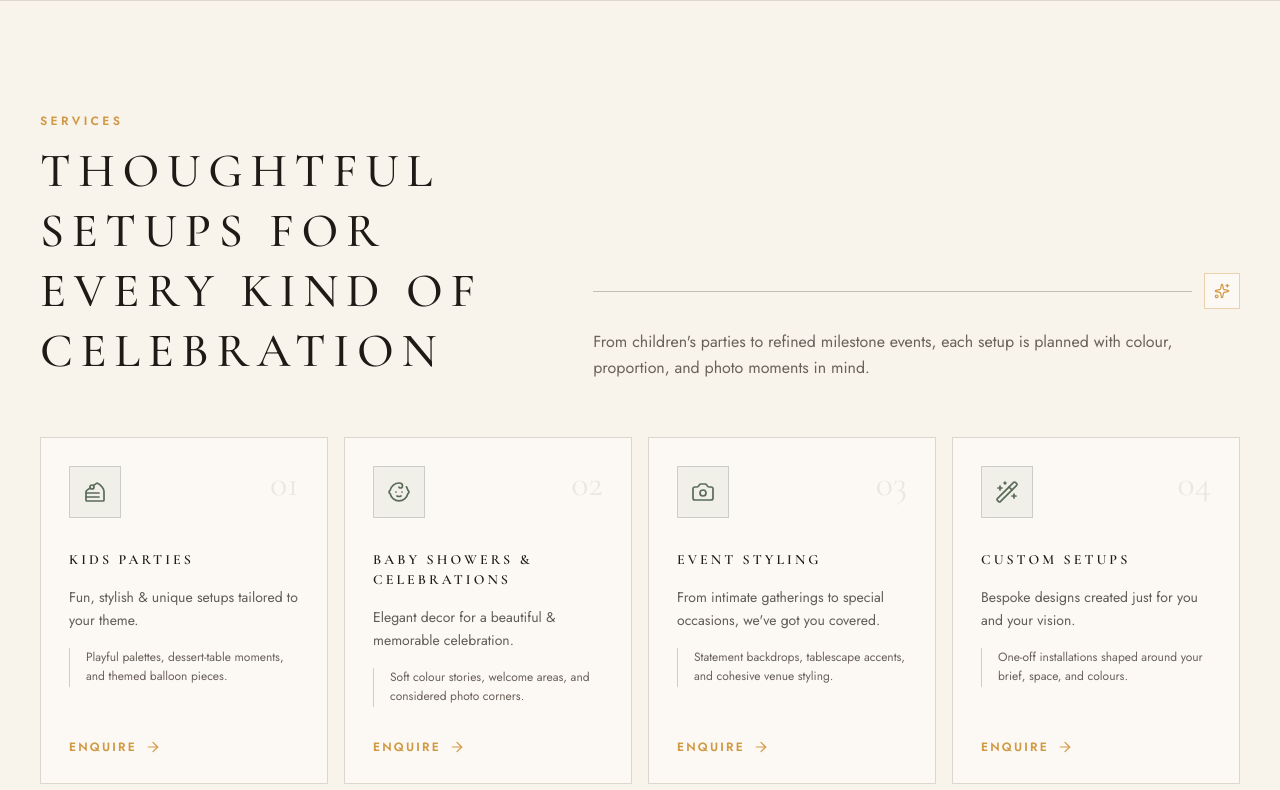
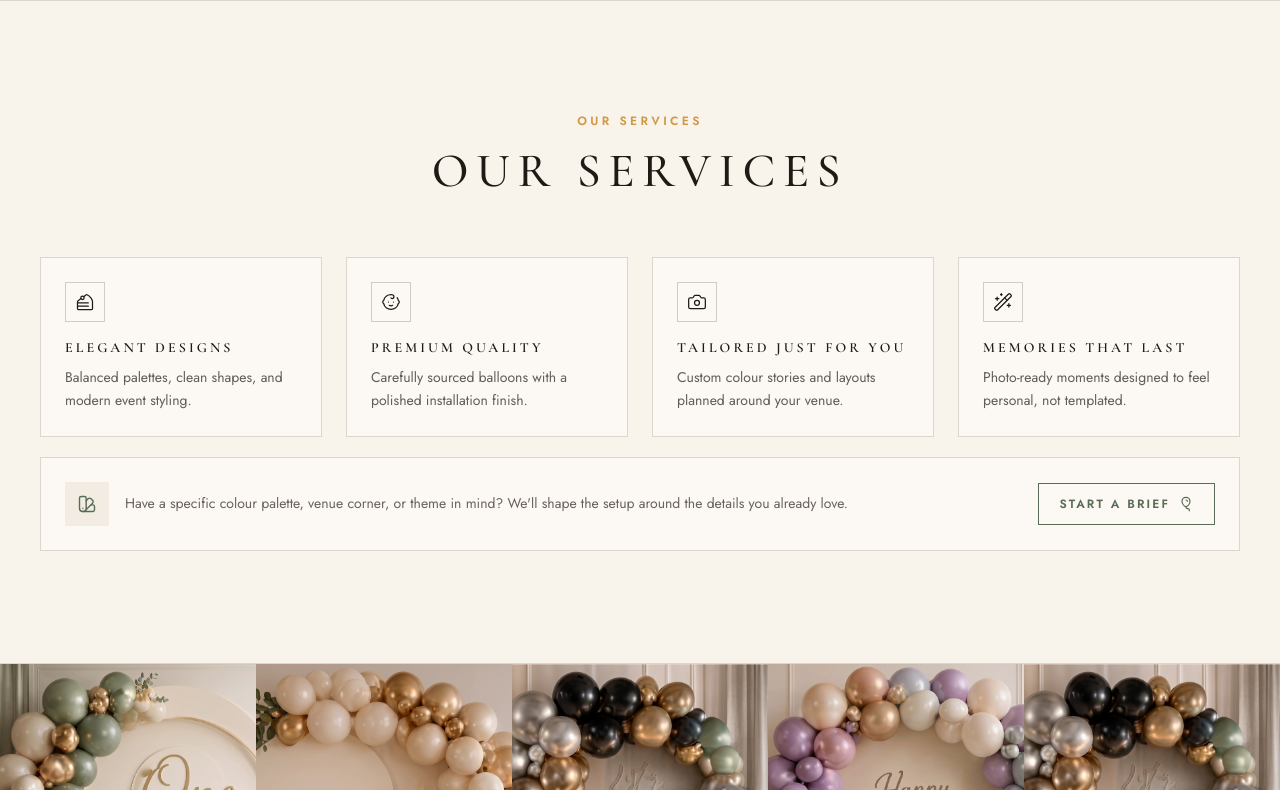
Before and after one commit to LM-Studios-Work/cloud9creations, a Next.js app: page / in a window 1280 px wide. Shown: the part 1670-2460 px from the top of the page. Built offline with nearby package versions, Linux system fonts and the light colour scheme.

Commit message:
refactor: redesign services section with minimal card layout
Simplify header, update service cards, and remove detailed descriptions

Co-authored-by: Lupry Munyai <177900950+LupryM@users.noreply.github.com>

```diff
--- a/components/services.tsx
+++ b/components/services.tsx
@@ -1,6 +1,5 @@
 import type { LucideIcon } from "lucide-react"
 import {
-  ArrowRight,
   Baby,
   Balloon,
   CakeSlice,
@@ -12,34 +11,28 @@ import {
 
 const services = [
   {
-    title: "KIDS PARTIES",
-    description: "Fun, stylish & unique setups tailored to your theme.",
-    detail: "Playful palettes, dessert-table moments, and themed balloon pieces.",
+    title: "ELEGANT DESIGNS",
+    description: "Balanced palettes, clean shapes, and modern event styling.",
     icon: CakeSlice,
   },
   {
-    title: "BABY SHOWERS & CELEBRATIONS",
-    description: "Elegant decor for a beautiful & memorable celebration.",
-    detail: "Soft colour stories, welcome areas, and considered photo corners.",
+    title: "PREMIUM QUALITY",
+    description: "Carefully sourced balloons with a polished installation finish.",
     icon: Baby,
   },
   {
-    title: "EVENT STYLING",
-    description:
-      "From intimate gatherings to special occasions, we've got you covered.",
-    detail: "Statement backdrops, tablescape accents, and cohesive venue styling.",
+    title: "TAILORED JUST FOR YOU",
+    description: "Custom colour stories and layouts planned around your venue.",
     icon: Camera,
   },
   {
-    title: "CUSTOM SETUPS",
-    description: "Bespoke designs created just for you and your vision.",
-    detail: "One-off installations shaped around your brief, space, and colours.",
+    title: "MEMORIES THAT LAST",
+    description: "Photo-ready moments designed to feel personal, not templated.",
     icon: WandSparkles,
   },
 ] satisfies {
   title: string
   description: string
-  detail: string
   icon: LucideIcon
 }[]
 
@@ -51,75 +44,42 @@ export function Services() {
       style={{ backgroundColor: "oklch(0.965 0.012 75)" }}
     >
       <div className="mx-auto w-full max-w-7xl">
-        <div className="mb-12 grid gap-6 md:grid-cols-[0.9fr_1.1fr] md:items-end lg:mb-14">
-          <div>
+        <div className="mb-12 text-center lg:mb-14">
           <p
             className="text-xs font-semibold uppercase tracking-[0.28em]"
             style={{ color: "oklch(0.72 0.12 75)" }}
           >
-              Services
+            Our Services
           </p>
           <h2 className="mt-3 font-heading text-3xl font-medium uppercase leading-tight tracking-[0.16em] text-foreground md:text-5xl">
-              Thoughtful setups for every kind of celebration
+            Our Services
           </h2>
         </div>
-          <div className="max-w-2xl md:justify-self-end">
-            <div className="mb-5 flex items-center gap-3" aria-hidden="true">
-              <div className="h-px flex-1 bg-foreground/25" />
-              <div className="flex size-9 items-center justify-center border border-accent/40 bg-card text-accent">
-                <Sparkles className="size-4" strokeWidth={1.8} />
-              </div>
-            </div>
-            <p className="text-sm leading-relaxed text-muted-foreground md:text-base">
-              From children&apos;s parties to refined milestone events, each
-              setup is planned with colour, proportion, and photo moments in
-              mind.
-            </p>
-          </div>
-        </div>
 
-        <div className="grid grid-cols-1 gap-4 sm:grid-cols-2 lg:grid-cols-4">
-          {services.map((service, index) => {
+        <div className="grid grid-cols-1 gap-6 sm:grid-cols-2 lg:grid-cols-4">
+          {services.map((service) => {
             const Icon = service.icon
 
             return (
               <article
                 key={service.title}
-                className="group flex min-h-[21rem] flex-col border border-border bg-card p-6 transition-colors hover:border-primary/35 sm:p-7"
+                className="flex flex-col gap-4 border border-border bg-card p-6"
               >
-                <div className="mb-8 flex items-start justify-between gap-5">
                 <div
-                    className="flex size-13 items-center justify-center border border-primary/25 bg-primary/[0.07] text-primary transition-colors group-hover:bg-primary group-hover:text-primary-foreground"
+                  className="flex size-10 items-center justify-center border border-foreground/20 text-foreground"
                   aria-hidden="true"
                 >
-                    <Icon className="size-6" strokeWidth={1.7} />
-                  </div>
-                  <span className="font-heading text-4xl leading-none text-foreground/[0.08]">
-                    {String(index + 1).padStart(2, "0")}
-                  </span>
+                  <Icon className="size-5" strokeWidth={1.5} />
                 </div>
 
+                <div>
                   <h3 className="font-heading text-sm font-semibold uppercase tracking-[0.22em] text-foreground">
                     {service.title}
                   </h3>
-                <p className="mt-4 text-sm leading-relaxed text-foreground/70">
+                  <p className="mt-2 text-sm leading-relaxed text-foreground/70">
                     {service.description}
                   </p>
-                <p className="mt-4 border-l border-accent/50 pl-4 text-xs leading-relaxed text-muted-foreground">
-                  {service.detail}
-                </p>
-
-                <a
-                  href="#contact"
-                  className="mt-auto inline-flex w-fit items-center gap-2 pt-8 text-xs font-semibold uppercase tracking-[0.18em] text-accent transition-colors hover:text-primary"
-                >
-                  Enquire
-                  <ArrowRight
-                    className="size-4"
-                    strokeWidth={1.8}
-                    aria-hidden="true"
-                  />
-                </a>
+                </div>
               </article>
             )
           })}
```
Lines whose indentation alone changed are shown as unchanged.
